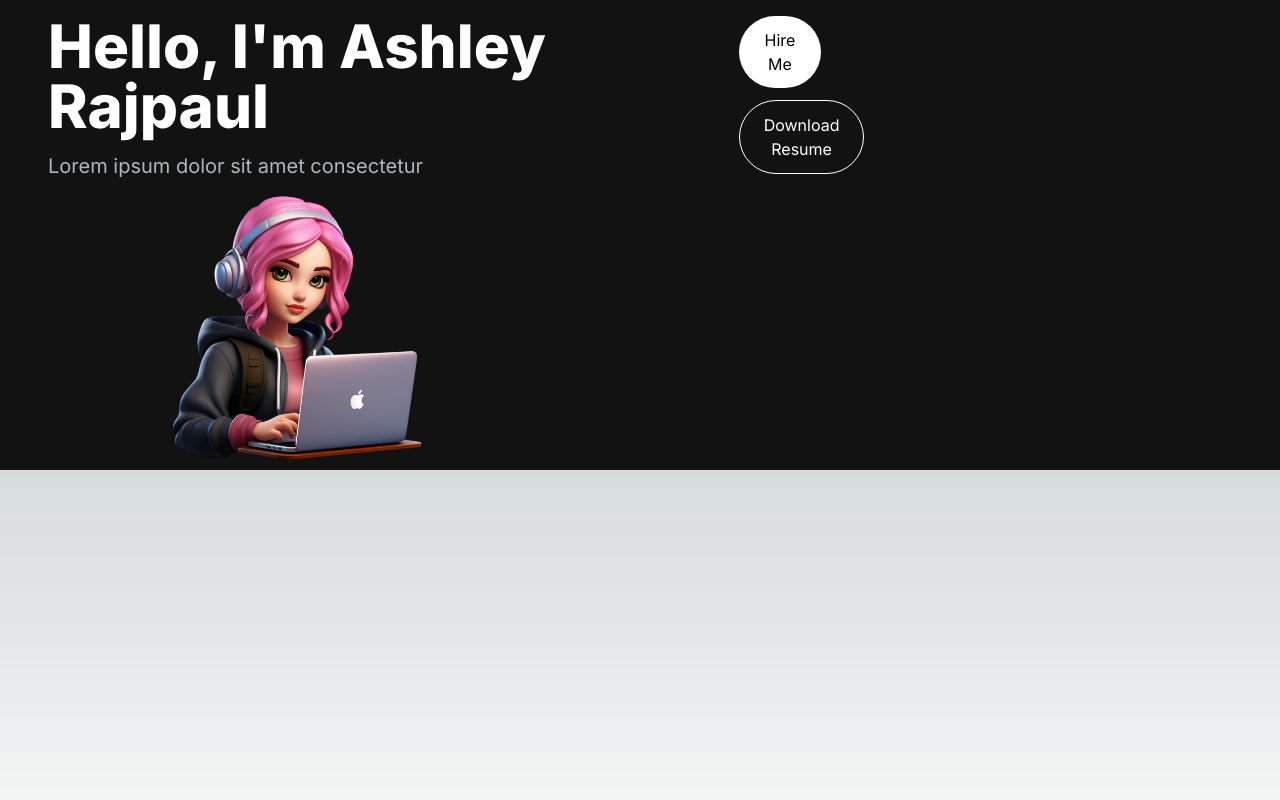
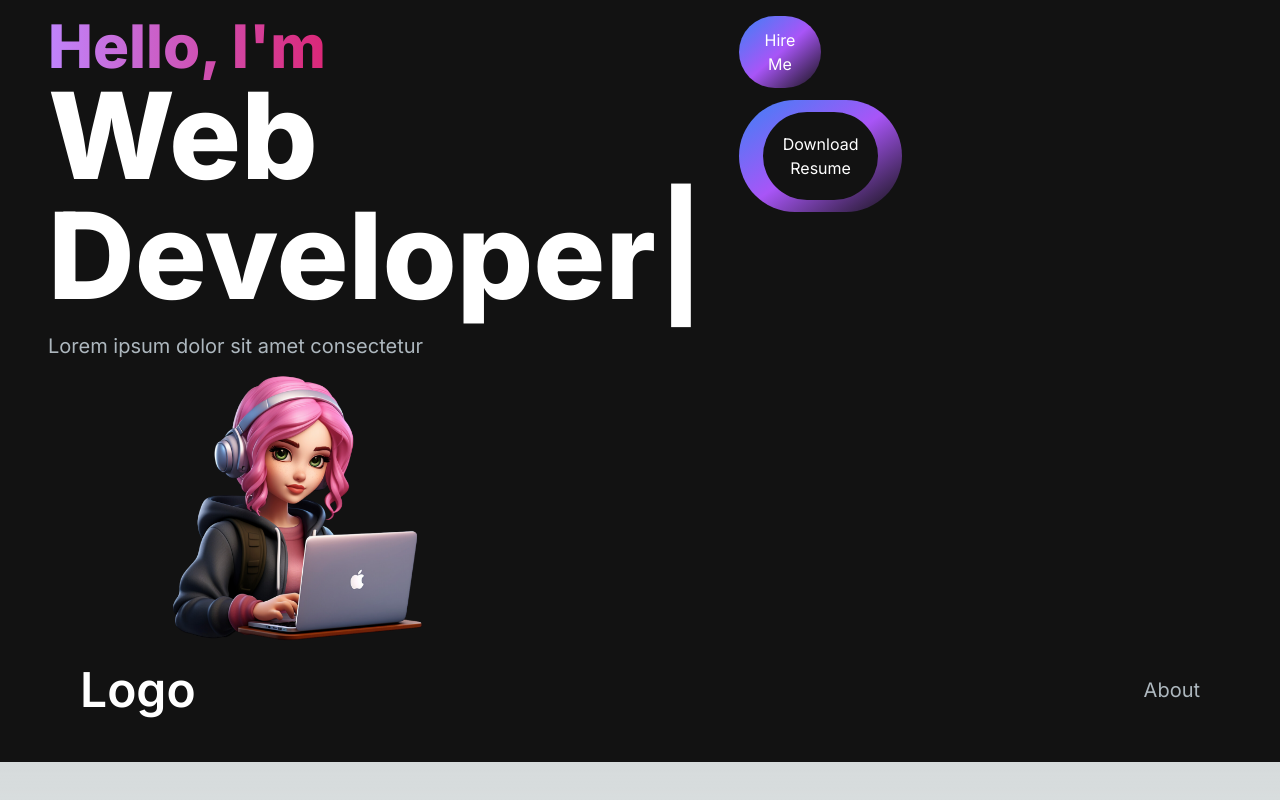
Before and after one commit to ash193/portfolio, a Next.js app: page / in a window 1280 px wide. Built offline with nearby package versions, Linux system fonts and the light colour scheme.

Commit message:
Adjusted hero, added navbar and navlink initial page

```diff
--- a/src/app/components/HeroSection.jsx
+++ b/src/app/components/HeroSection.jsx
@@ -1,26 +1,48 @@
 /* eslint-disable react/no-unescaped-entities */
+"use client";
 import React from "react";
 import Image from "next/image";
 import HeroImage from "../images/hero-image.png";
+import { TypeAnimation } from "react-type-animation";
 
 const HeroSection = () => {
   return (
     <section>
-      <div className="grid grid-cols-1 lg:grid-cols-12">
-        <div className="col-span-7 place-self-center">
-          <h1 className="text-white mb-4  text-4xl lg:text-6xl font-extrabold ">
-            Hello, I'm Ashley Rajpaul
+      <div className="grid grid-cols-1 sm:grid-cols-12">
+        <div className="col-span-7 place-self-center text-center sm:text-left">
+          <h1 className="text-white mb-4  text-4xl  sm:text-5xl lg:text-6xl font-extrabold ">
+            <span className="text-transparent bg-clip-text bg-gradient-to-r from-purple-400 to-pink-600">
+              Hello, I'm{" "}
+            </span>
+            <br />
+            <TypeAnimation
+              sequence={[
+                "Ashley",
+                1000,
+                "Full Stack Engineer",
+                1000,
+                "Web Developer",
+                1000,
+                "Mobile Developer",
+              ]}
+              wrapper="span"
+              speed={50}
+              style={{ fontSize: "2em", display: "inline-block" }}
+              repeat={Infinity}
+            />
           </h1>
-          <p className="text-[#ADB7BE] text-lg lg:text-xl mb-6 lg:text-xl">
+          <p className="text-[#ADB7BE] text-lg sm:text-lg mb-6 lg:text-xl">
             Lorem ipsum dolor sit amet consectetur
           </p>
         </div>
         <div>
-          <button className="px-6 py-3 rounded-full mr-4 bg-white hover:bg-slate-200 text-black">
+          <button className="px-6 py-3 w-full sm:w-fit rounded-full mr-4 bg-gradient-to-br from-blue-500 via-purple-500 to-pink hover:bg-slate-200 text-white">
             Hire Me
           </button>
-          <button className="px-6 py-3 rounded-full bg-transparent hover:bg-slate-800 text-white border border-white mt-3">
-            Download Resume
+          <button className="px-6 py-3 w-full rounded-full sm:w-fit bg-gradient-to-br from-blue-500 via-purple-500 to-pink- hover:bg-slate-800 text-white mt-3">
+            <span className="block bg-[#121212] hover:bg-slate-800 rounded-full px-5 py-5">
+              Download Resume
+            </span>
           </button>
         </div>
         <div className="col-span-5 place-self-center mt-4 lg:mt-0">
--- /dev/null
+++ b/src/app/components/NavLink.jsx
@@ -0,0 +1,20 @@
+import React from "react";
+import Link from "next/link";
+
+const NavLink = ({ href, title }) => {
+  return (
+    <div>
+      <Link
+        href={href}
+        className="block py-2 pl-3 pr-4 text-[#ADB7BE] sm:text-xl rounded md:p-0 hover:text-white"
+      >
+        {title}
+      </Link>
+    </div>
+  );
+};
+
+export default NavLink;
+{
+  href, title;
+}
--- /dev/null
+++ b/src/app/components/Navbar.jsx
@@ -0,0 +1,28 @@
+import React from "react";
+import Link from "next/link";
+
+const Navbar = () => {
+  return (
+    <nav>
+      <div className="flex flex-wrap items-center justify-between mx-auto p-8 ">
+        <Link href={"/"} className="text-5xl text-white font-semibold">
+          Logo
+        </Link>
+        <div className="menu hidden md:block md:w-auto" id="navbar">
+          <ul>
+            <li>
+              <Link
+                href={"#about"}
+                className="block py-2 pl-3 pr-4 text-[#ADB7BE] sm:text-xl rounded md:p-0 hover:text-white"
+              >
+                About
+              </Link>
+            </li>
+          </ul>
+        </div>
+      </div>
+    </nav>
+  );
+};
+
+export default Navbar;
--- a/src/app/page.js
+++ b/src/app/page.js
@@ -1,9 +1,13 @@
 import HeroSection from "./components/HeroSection";
+import Navbar from "./components/Navbar";
 
 export default function Home() {
   return (
-    <main className="flex min-h-scree flex-col bg-[#121212] container mx-auto px-12 py-4">
-      <HeroSection />
+    <main className="flex min-h-scree flex-col bg-[#121212]">
+      <div className="container mx-auto px-12 py-4">
+        <HeroSection />
+        <Navbar />
+      </div>
     </main>
   );
 }
```
Also changed, not shown: package.json (+5 -4 lines), 1 other file (tests, documents, lock files or other folders).
